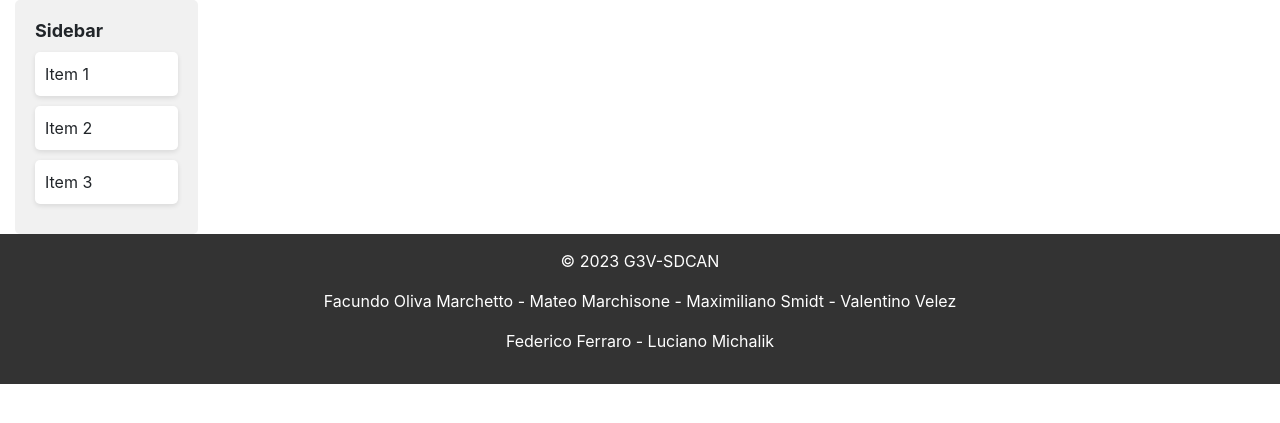
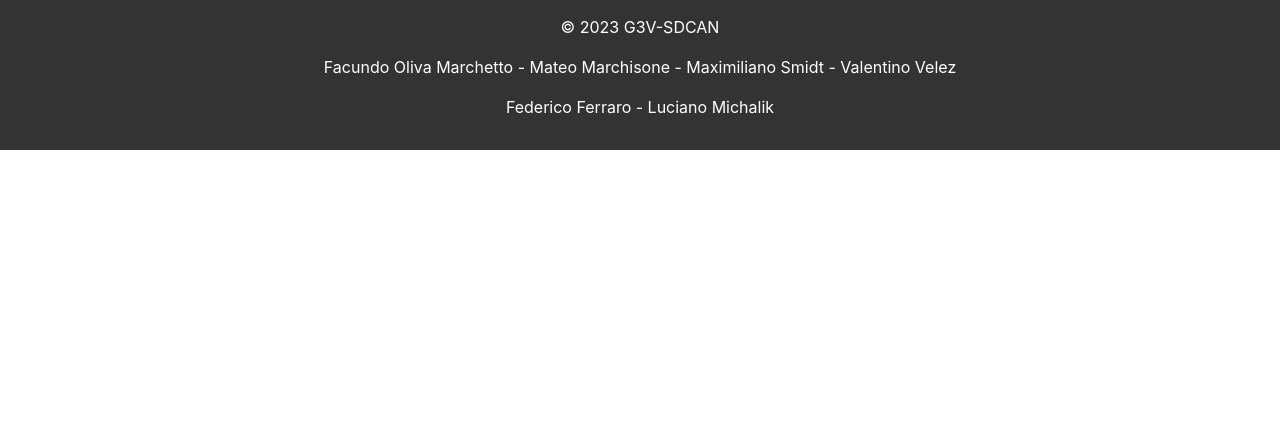
Before and after one commit to facuolivamar/SDCAN-G3V, a Django app: template Code/interface/interfaceProject/interfaceApp/templates/interfaceApp/base.html in a window 1280 px wide. Shown: the part 70-493 px from the top of the page. Run offline with Django 4.2, Linux system fonts and the light colour scheme; the template is opened without the code that fills it, so the values that code supplies are empty; some libraries are stand-ins or nearby versions.

Commit message:
final styles

```diff
--- a/Code/interface/interfaceProject/interfaceApp/templates/interfaceApp/base.html
+++ b/Code/interface/interfaceProject/interfaceApp/templates/interfaceApp/base.html
@@ -90,20 +90,9 @@
 
   <div class="container-fluid">
     <div class="row">
-        <!-- Left sidebar section -->
-        <div class="col-md-2">
-            <div class="sidebar">
-            <h2 class="sidebar-heading"> {% block sidebar-title %} Sidebar {% endblock sidebar-title %}</h2>
-            {% block sidebar-items %}
-                <div class="sidebar-item">Item 1</div>
-                <div class="sidebar-item">Item 2</div>
-                <div class="sidebar-item">Item 3</div>
-            {% endblock sidebar-items %}
-            </div>
-        </div>
 
       <!-- Main section -->
-      <div class="col-md-10">
+      <div class="col-md-13">
         {% block section %}
         {% endblock section %}
       </div>
```
Also changed, not shown: Code/interface/interfaceProject/interfaceApp/templates/interfaceApp/dashboard.html (+6 -6 lines).
